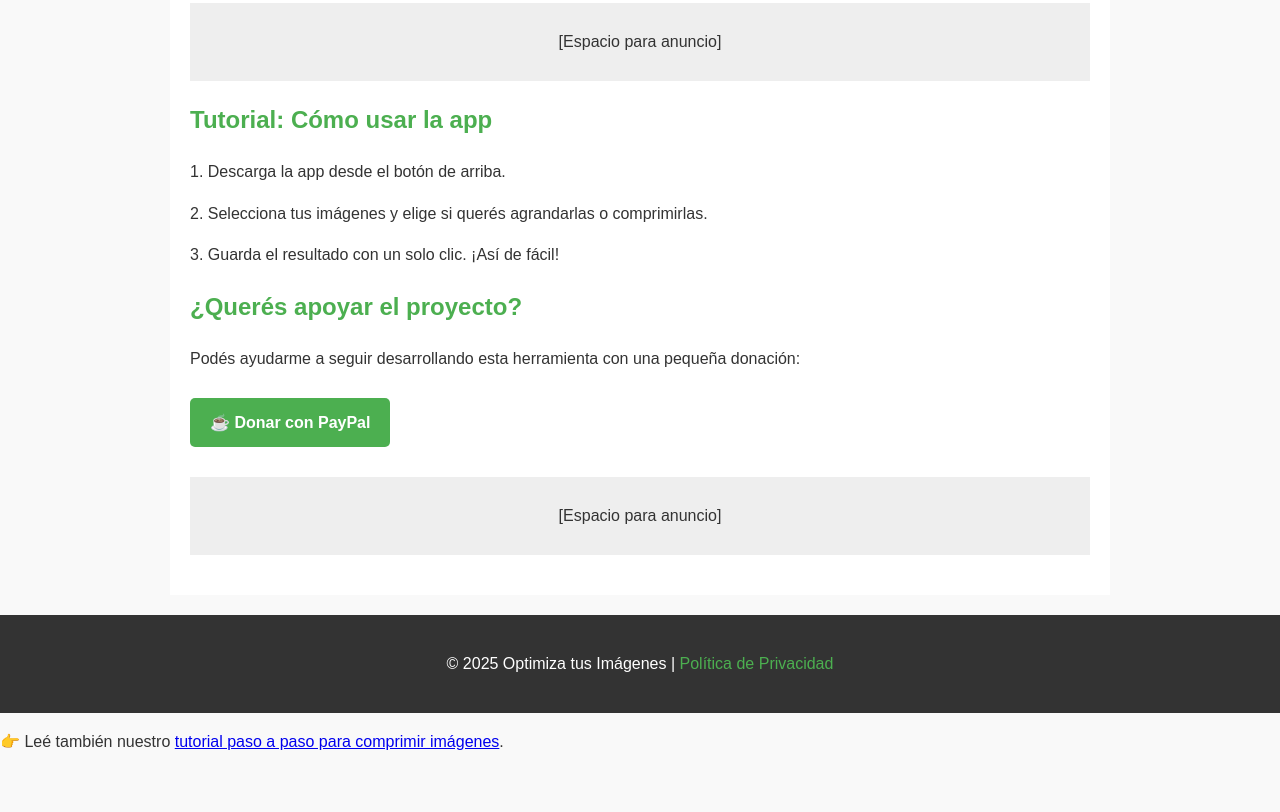
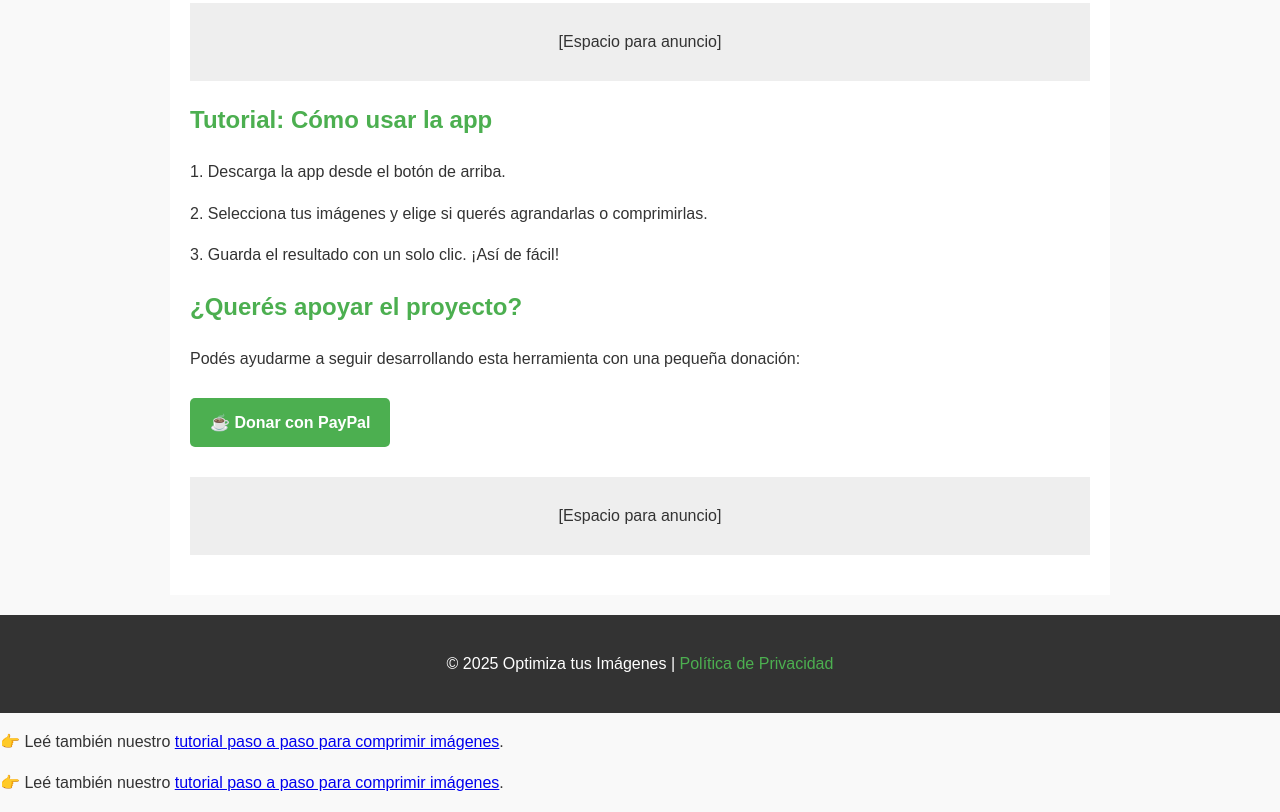
Before and after one commit to Ainzsword/Tutorial-para-Comprimir-o-expandir-Imagenes, a plain HTML site: page index.html in a window 1280 px wide. Shown: the part 549-1361 px from the top of the page. Before the commit the page ends 1319 px from the top, so only its background shows below. Drawn offline with Linux system fonts and the light colour scheme.

Commit message:
Update index.html

```diff
--- a/index.html
+++ b/index.html
@@ -111,3 +111,4 @@
 <p>👉 Leé también nuestro <a href="tutorial.html">tutorial paso a paso para comprimir imágenes</a>.</p>
 </body>
 </html>
+<p>👉 Leé también nuestro <a href="tutorial.html">tutorial paso a paso para comprimir imágenes</a>.</p>
```
